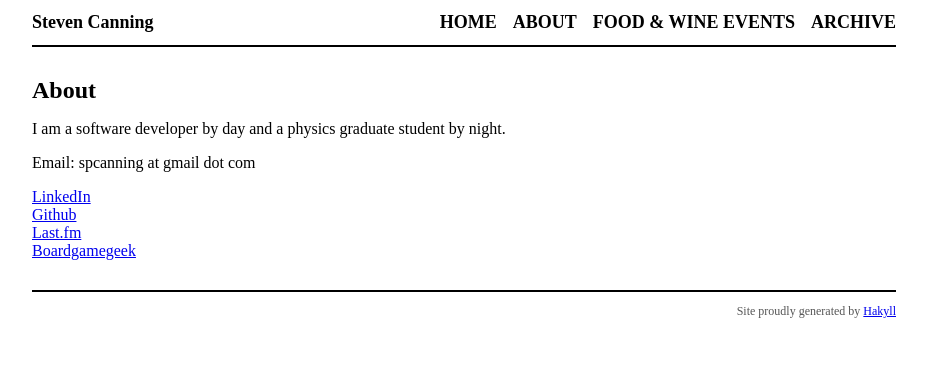
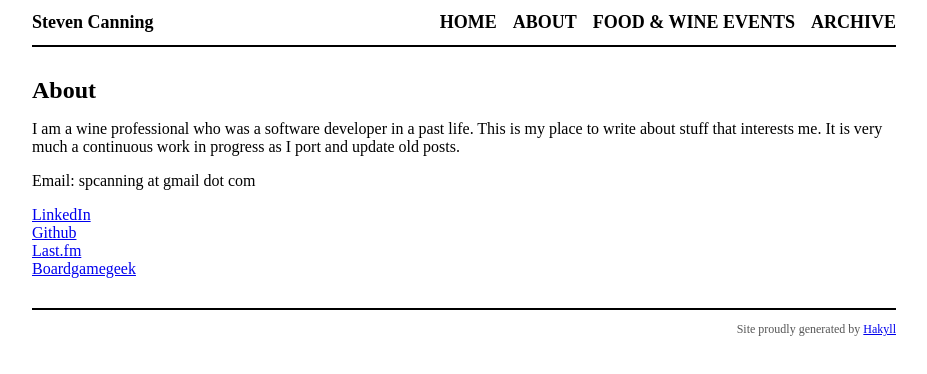
Before and after one commit to vizcacha/vizcacha.github.io, a plain HTML site: page about.html in a window 1280 px wide. Shown: the whole page, without its empty margins (176-1103 px from the left). Drawn offline with Linux system fonts and the light colour scheme.

Commit message:
Deploying to master from @ vizcacha/vizcacha.github.io@861d07bee5f3d67df0eef69ace7fc6f2ec6d5013 🚀

```diff
--- a/about.html
+++ b/about.html
@@ -22,7 +22,9 @@
         <div id="content">
             <h1>About</h1>
 
-            <p>I am a software developer by day and a physics graduate student by night.</p>
+            <p>I am a wine professional who was a software developer in a past life.
+This is my place to write about stuff that interests me.
+It is very much a continuous work in progress as I port and update old posts.</p>
 <p>Email: spcanning at gmail dot com</p>
 <div class="line-block"><a href="https://www.linkedin.com/in/stevencanning">LinkedIn</a><br />
 <a href="http://github.com/vizcacha">Github</a><br />
```
